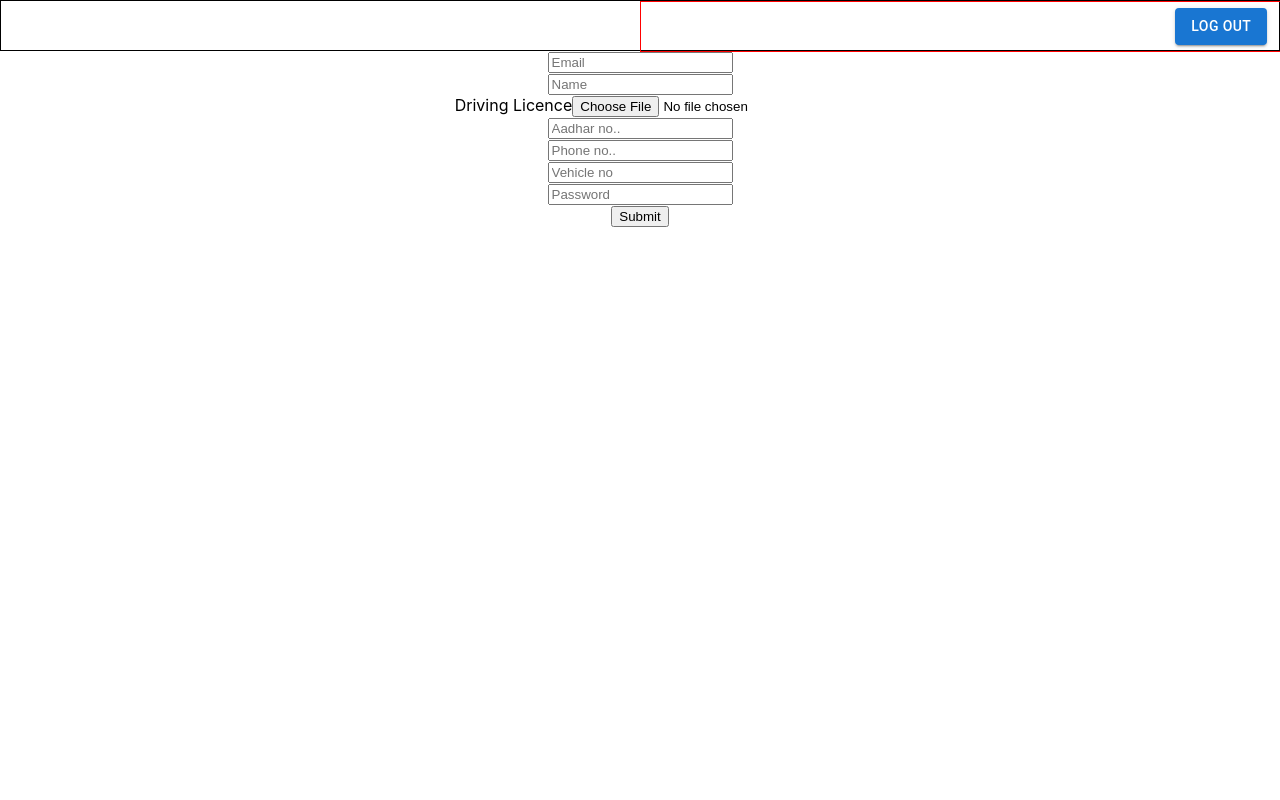
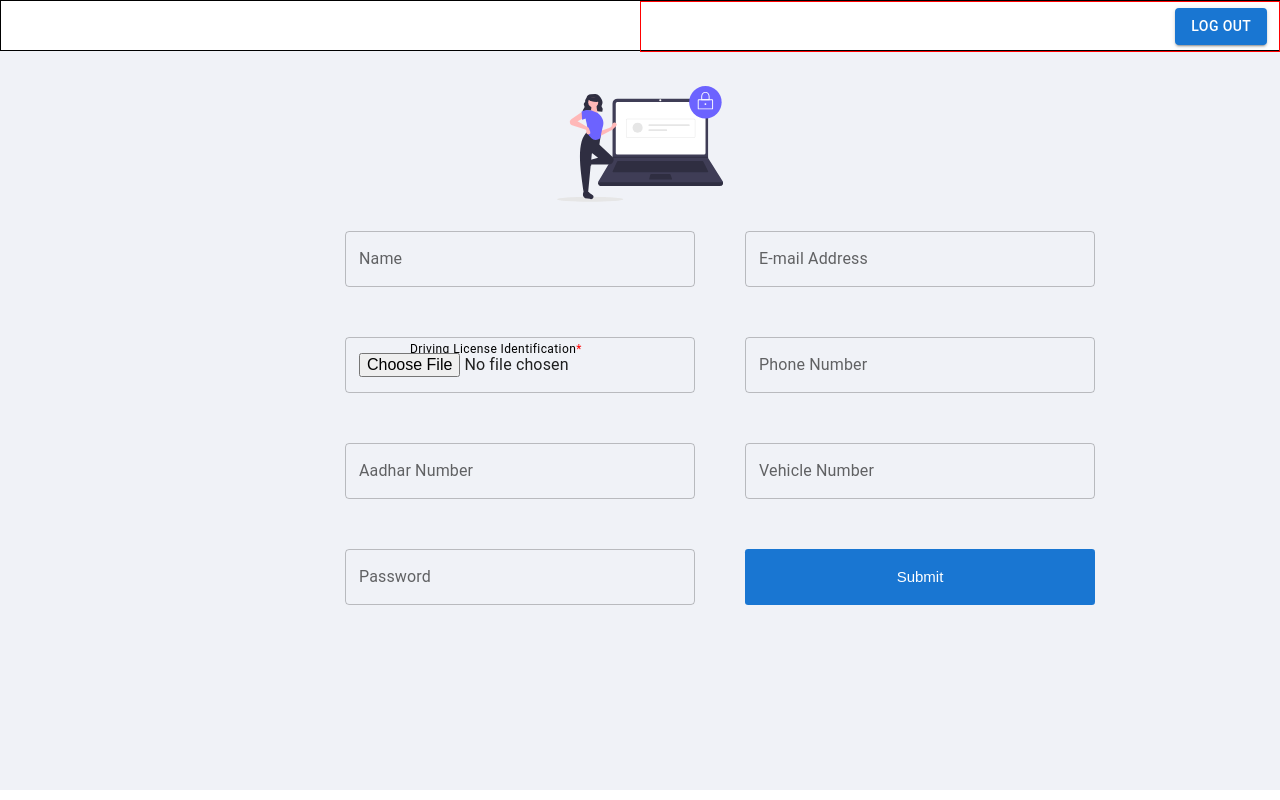
Before and after one commit to Amarjeet9999/Easy-delivery, a React (Create React App) app in the folder frontend/: page /driverSignUp in a window 1280 px wide. Built offline with nearby package versions, Linux system fonts and the light colour scheme.

Commit message:
Driver sign up page style

```diff
--- a/frontend/src/Components/Home/Main.jsx
+++ b/frontend/src/Components/Home/Main.jsx
@@ -18,16 +18,16 @@ function Main() {
         </div>
         <div className={styles.lowerContainer}>
           <div className={styles.cards}>
-            <Link to="/vendorSignUp">
-              <div>
+            <div>
+              <Link to="/vendorSignUp">
                 <Vendor className={styles.personIcon} />
-              </div>
-            </Link>
-            <Link to="/driverSignUp">
-              <div>
+              </Link>
+            </div>
+            <div>
+              <Link to="/driverSignUp">
                 <Driver className={styles.directionsIcon} />
-              </div>
-            </Link>
+              </Link>
+            </div>
           </div>
         </div>
       </div>
--- a/frontend/src/Components/Home/Main.module.css
+++ b/frontend/src/Components/Home/Main.module.css
@@ -23,7 +23,7 @@
 }
 .cards > div:hover {
   transform: scale(1.08);
-  transition: all 0.3s;
+  transition: all 0.3s ease-in-out;
   box-shadow: 0 4px 8px 0 rgba(0, 0, 0, 0.2), 0 6px 20px 0 rgba(0, 0, 0, 0.19);
   cursor: pointer;
 }
--- a/frontend/src/Components/Navbar/Nav.module.css
+++ b/frontend/src/Components/Navbar/Nav.module.css
@@ -11,7 +11,8 @@
 }
 .container,
 .landing_container,
-.home_container,.driver_nav_container {
+.home_container,
+.driver_nav_container {
   display: flex;
 }
 
@@ -20,12 +21,10 @@
   width: 98%;
   border: 1px solid red;
   height: 100%;
-  padding: 0% 2% 0% 0%;
+  padding: 0% 1.8% 0% 0%;
   align-items: center;
   justify-content: flex-end;
 }
-
-
 
 /*  client */
 
@@ -35,7 +34,6 @@
   align-items: center;
   justify-content: flex-end;
 }
-
 
 .input_box {
   border-radius: 10px;
--- a/frontend/src/Components/Registration/DriverSignUp.jsx
+++ b/frontend/src/Components/Registration/DriverSignUp.jsx
@@ -1,6 +1,9 @@
 import React, { useState, useEffect } from "react";
 import { storage } from "./firebase";
 import axios from "axios";
+import styles from "./DriverSignUp.module.css";
+import { TextField, Typography } from "@mui/material";
+import { ReactComponent as DriverSignUpSvg } from "../Home/svg/driverSignUp.svg";
 
 export const DriverSignUp = () => {
   const [formData, setFormData] = useState({});
@@ -77,10 +80,28 @@ export const DriverSignUp = () => {
   };
 
   return (
-    <>
-      <form onSubmit={handleSubmit}>
+    <div className={styles.signUpFormContainer}>
+      <Typography variant="caption" className={styles.drivingLicense}>
+        Driving License Identification<span style={{ color: "red" }}>*</span>
+      </Typography>
+      <div className={styles.signUpSvg}>
+        <DriverSignUpSvg />
+      </div>
+      <form onSubmit={handleSubmit} className={styles.form}>
         <div>
-          <input
+          <TextField
+            id="outlined-name"
+            label="Name"
+            name="name"
+            onChange={handleChange}
+            type="text"
+            placeholder="Name"
+          />
+        </div>
+        <div>
+          <TextField
+            id="outlined-name"
+            label="E-mail Address"
             name="email"
             onChange={handleChange}
             type="email"
@@ -88,27 +109,12 @@ export const DriverSignUp = () => {
           />
         </div>
         <div>
-          <input
-            name="name"
-            onChange={handleChange}
-            type="text"
-            placeholder="Name"
-          />
+          <TextField onChange={fileUpload} type="file" />
         </div>
         <div>
-          <label>Driving Licence</label>
-          <input onChange={fileUpload} type="file" />
-        </div>
-        <div>
-          <input
-            name="aadhar"
-            onChange={handleChange}
-            type="text"
-            placeholder="Aadhar no.."
-          />
-        </div>
-        <div>
-          <input
+          <TextField
+            id="outlined-name"
+            label="Phone Number"
             name="phone"
             onChange={handleChange}
             type="text"
@@ -116,7 +122,20 @@ export const DriverSignUp = () => {
           />
         </div>
         <div>
-          <input
+          <TextField
+            id="outlined-name"
+            label="Aadhar Number"
+            name="aadhar"
+            onChange={handleChange}
+            type="text"
+            placeholder="Aadhar no.."
+          />
+        </div>
+
+        <div>
+          <TextField
+            id="outlined-name"
+            label="Vehicle Number"
             name="vehicle"
             onChange={handleChange}
             type="text"
@@ -124,7 +143,9 @@ export const DriverSignUp = () => {
           />
         </div>
         <div>
-          <input
+          <TextField
+            id="outlined-name"
+            label="Password"
             name="password"
             onChange={handleChange}
             type="password"
@@ -135,6 +156,6 @@ export const DriverSignUp = () => {
           <input onChange={handleChange} type="submit" />
         </div>
       </form>
-    </>
+    </div>
   );
 };
--- /dev/null
+++ b/frontend/src/Components/Registration/DriverSignUp.module.css
@@ -0,0 +1,62 @@
+.signUpFormContainer {
+  text-align: center;
+  padding-top: 35px;
+  background-color: #f0f2f7;
+  height: 88vh;
+}
+.form {
+  display: grid;
+  grid-template-areas:
+    "a . b"
+    "c . d"
+    "e . f"
+    "g . h";
+  width: 50%;
+  margin: auto;
+}
+.form > div:nth-of-type(1) {
+  grid-area: a;
+}
+.form > div:nth-of-type(2) {
+  grid-area: b;
+}
+.form > div:nth-of-type(3) {
+  grid-area: c;
+}
+.form > div:nth-of-type(4) {
+  grid-area: d;
+}
+.form > div:nth-of-type(5) {
+  grid-area: e;
+}
+.form > div:nth-of-type(6) {
+  grid-area: f;
+}
+.form > div:nth-of-type(7) {
+  grid-area: g;
+}
+.form > div:nth-of-type(8) {
+  grid-area: h;
+}
+.form > div:nth-of-type(8) > * {
+  background-color: #1976d2;
+  color: #fff;
+  font-size: 15px;
+  height: 3.5rem;
+  border: none;
+  border-radius: 0.2rem;
+  cursor: pointer;
+}
+.form > div > * {
+  width: 350px;
+  margin: 25px;
+}
+.signUpSvg > * {
+  width: 13%;
+  height: 18%;
+}
+.drivingLicense {
+  position: absolute;
+  top: 340px;
+  left: 410px;
+}
```
Also changed, not shown: frontend/src/Components/Home/svg/driverSignUp.svg (added).
